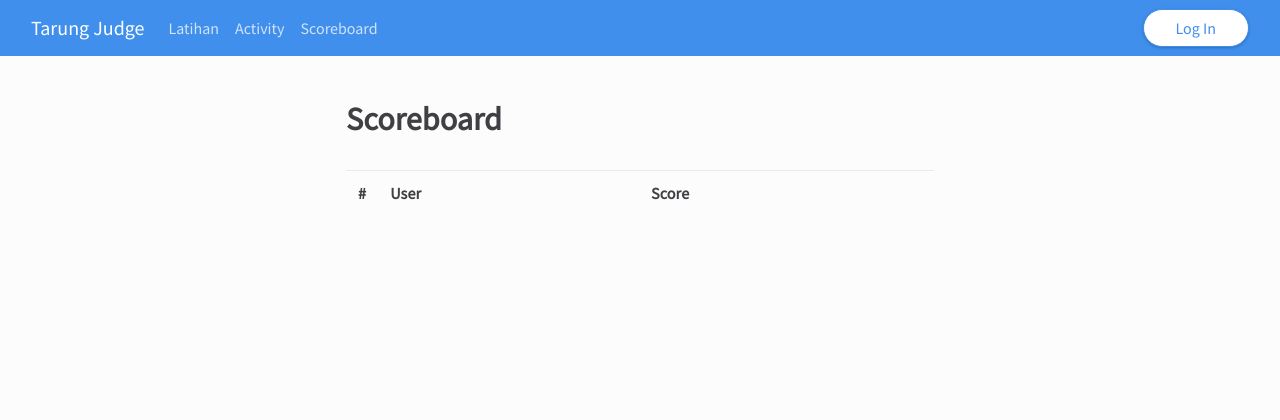
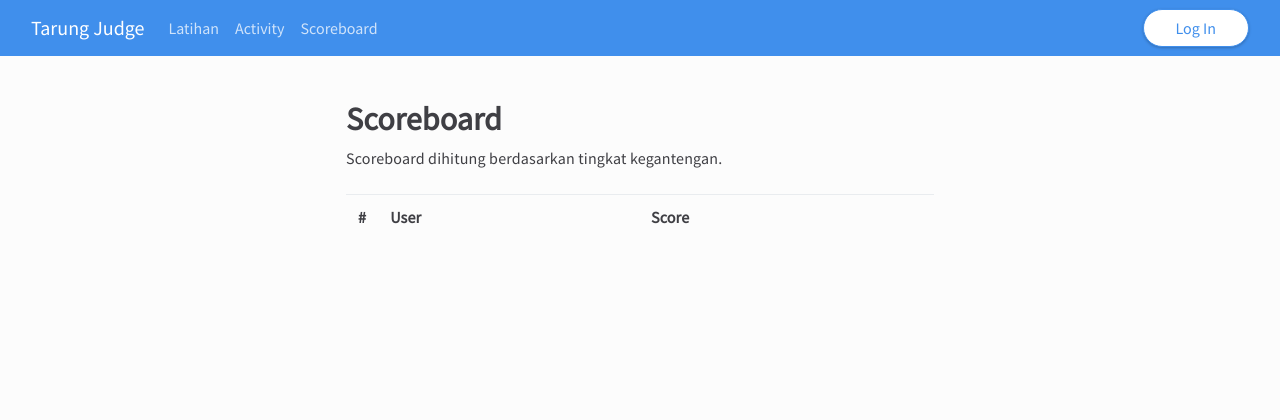
Before and after one commit to ramadistra/tarung-judge, a Django app: page /scoreboard in a window 1280 px wide. Shown: the top 420 px of the page. Run offline with Django 3.2, Linux system fonts and the light colour scheme; data that the repository does not hold is empty; some libraries are stand-ins or nearby versions.

Commit message:
changed scoreboard message

```diff
--- a/onlinejudge/templates/onlinejudge/leaderboard.html
+++ b/onlinejudge/templates/onlinejudge/leaderboard.html
@@ -3,6 +3,8 @@
 {% block title %}Scoreboard{% endblock %}
 {% block body %}
 <h2>Scoreboard</h2>
+<l>Scoreboard dihitung berdasarkan tingkat kegantengan.</l>
+<br>
 <br>
 <table class="table table-striped">
 <thead class="thead-inverse">
```
